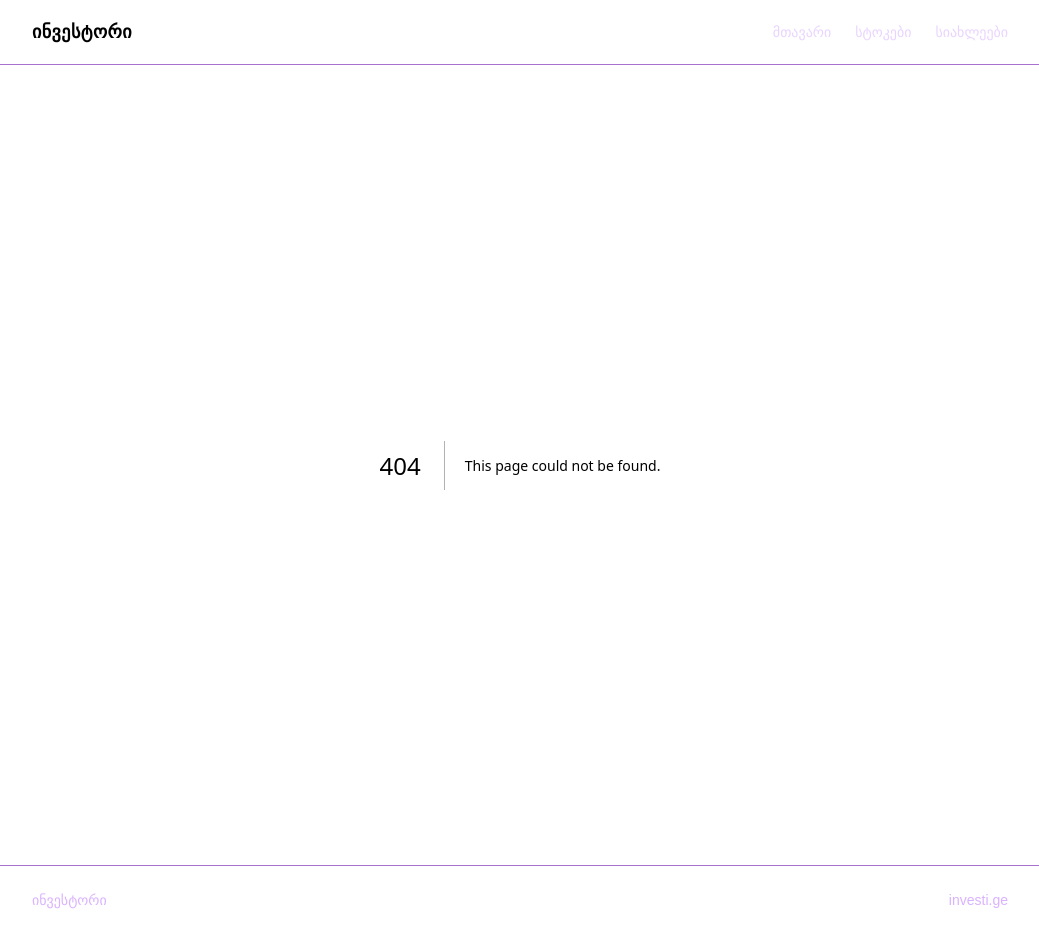
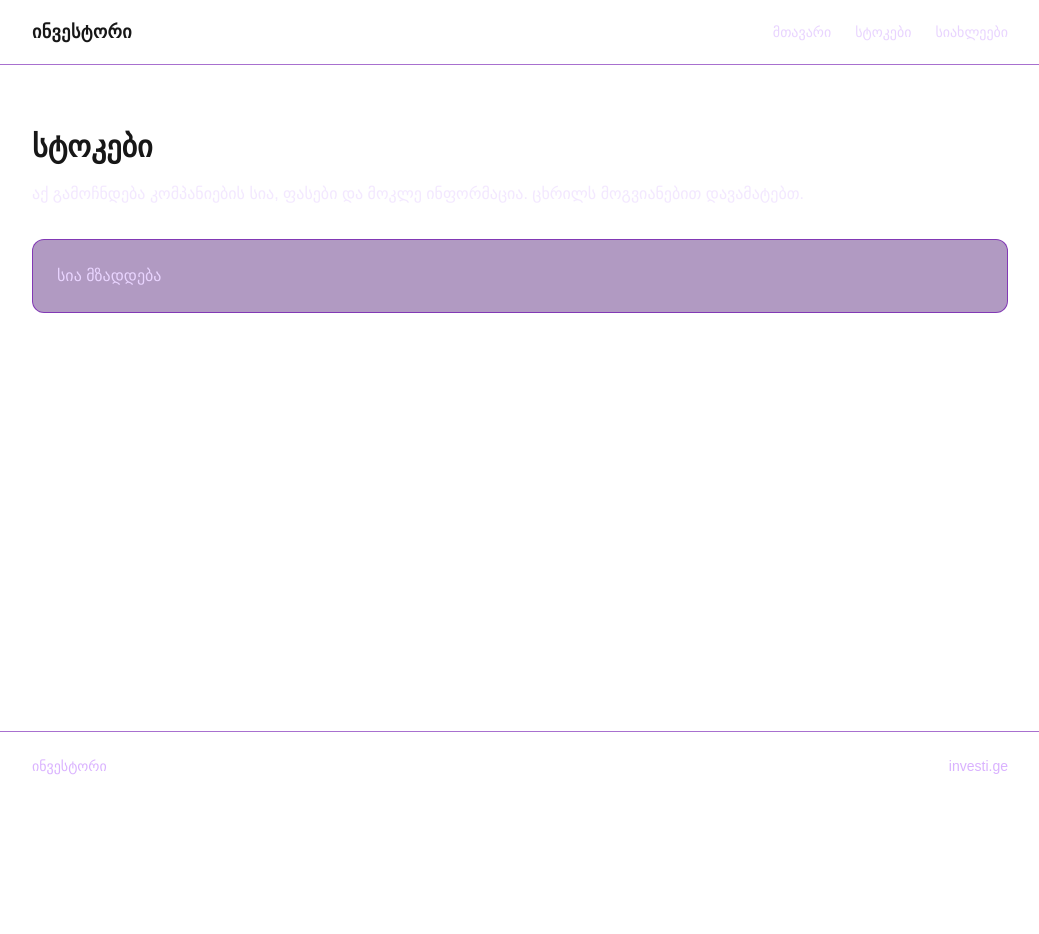
Before and after one commit to investige/investi, a Next.js app: page /stocks in a window 1280 px wide. Before the commit this address had no page. Shown: the whole page, without its empty margins (120-1159 px from the left). After the commit the page ends 800 px from the top, so only its background shows below. Built offline with nearby package versions, Linux system fonts and the light colour scheme.

Commit message:
Add stocks and news pages

```diff
--- /dev/null
+++ b/app/news/page.tsx
@@ -0,0 +1,13 @@
+export default function NewsPage() {
+  return (
+    <main className="max-w-5xl mx-auto px-6 py-16">
+      <h1 className="text-3xl font-bold mb-4">სიახლეები</h1>
+      <p className="text-purple-100 leading-relaxed mb-8">
+        აქ გამოჩნდება მოკლე ამბები ბაზარზე, კომპანიებსა და ჩელენჯებზე.
+      </p>
+      <div className="rounded-xl border border-purple-800/70 bg-purple-950/40 p-6 text-purple-200">
+        პოსტები მალე დაემატება
+      </div>
+    </main>
+  );
+}
--- /dev/null
+++ b/app/stocks/page.tsx
@@ -0,0 +1,14 @@
+export default function StocksPage() {
+  return (
+    <main className="max-w-5xl mx-auto px-6 py-16">
+      <h1 className="text-3xl font-bold mb-4">სტოკები</h1>
+      <p className="text-purple-100 leading-relaxed mb-8">
+        აქ გამოჩნდება კომპანიების სია, ფასები და მოკლე ინფორმაცია.
+        ცხრილს მოგვიანებით დავამატებთ.
+      </p>
+      <div className="rounded-xl border border-purple-800/70 bg-purple-950/40 p-6 text-purple-200">
+        სია მზადდება
+      </div>
+    </main>
+  );
+}
```
